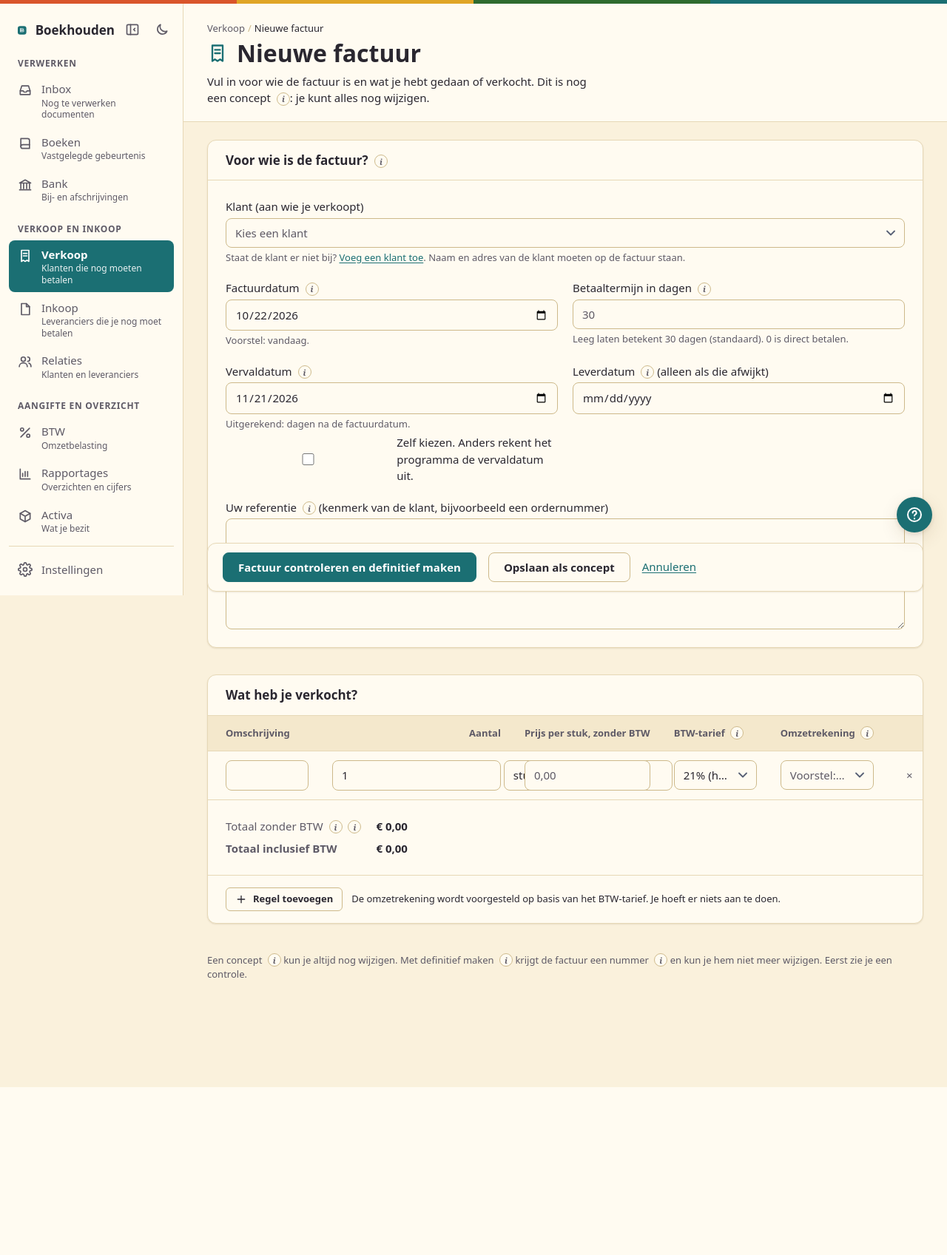
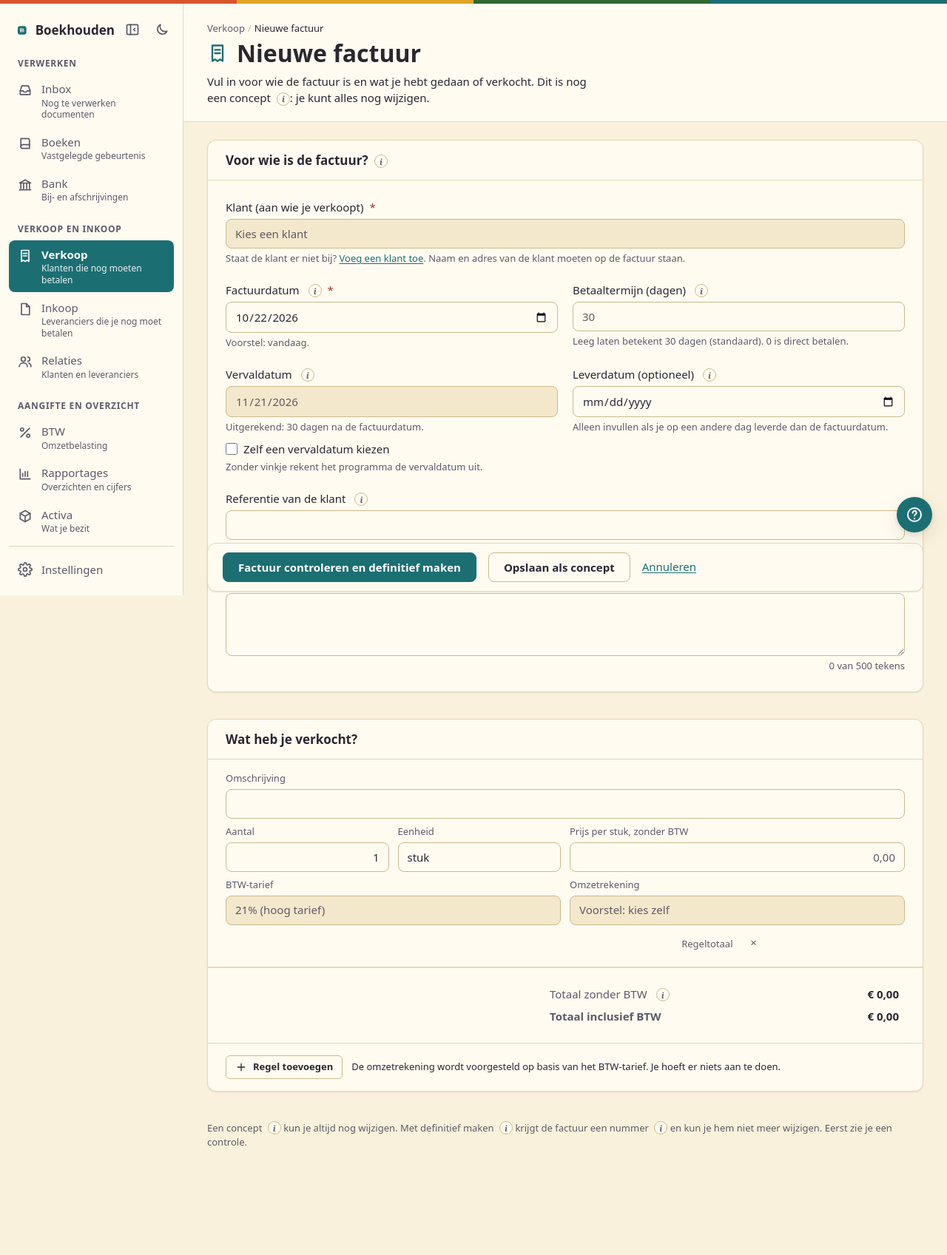
Before and after one commit to deargonauten/boekhouden, a FastAPI app: page /verkoop/nieuw in a window 1280 px wide. Shown: the whole page at 74% size. Before the commit the page ends 1470 px from the top, so only its background shows below. Run offline with FastAPI, Linux system fonts and the light colour scheme; style sheets or scripts are compiled from the project's sources.

Commit message:
Sales editor: proper lines grid with Regeltotaal, aligned totals, well-formed betaaltermijn/vervaldatum form
Co-Authored-By: Claude Sonnet 5.5 <noreply@anthropic.com>
Claude-Session: https://claude.ai/code/session_011fGsAkKyZxn5RsSxmhQPE9

```diff
--- /dev/null
+++ b/app/web/static/css/sales.css
@@ -0,0 +1,81 @@
+/* Sales invoice editor (verkoop/nieuw). Tokens only; shared looks live in app.css. */
+
+/* ---- "Voor wie is de factuur?": two-column grid, labels/inputs/hints line up ---- */
+.entry-form .entry-fields { align-items: start; }
+.field__head { display: flex; align-items: center; gap: var(--space-2); min-height: 1.5rem; }
+.field__head { flex-wrap: wrap; }
+.entry-form .field .check { margin-top: var(--space-1); }
+.entry-form .field .check input[type="checkbox"] { width: 16px; height: 16px; min-height: 0; padding: 0; flex: none; }
+.entry-form input[readonly]:not(.num) { background: var(--surface-2); color: var(--muted); cursor: default; }
+.entry-form .sales-lines input[readonly] { background: var(--surface-2); color: var(--muted); }
+.entry-form textarea { width: 100%; }
+#note-count { text-align: right; }
+
+/* ---- "Wat heb je verkocht?": one grid, headers align with the inputs ---- */
+.sales-card { container-type: inline-size; }
+table.sales-lines { table-layout: fixed; width: 100%; min-width: 69rem; }
+table.sales-lines th, table.sales-lines td { padding: var(--space-2); height: auto; vertical-align: middle; }
+table.sales-lines thead th { white-space: normal; vertical-align: bottom; line-height: 1.25; }
+table.sales-lines .sl-sub { display: block; font-weight: 400; }
+table.sales-lines input:not([type="hidden"]), table.sales-lines select { width: 100%; min-width: 0; }
+table.sales-lines input.num { text-align: right; font-variant-numeric: tabular-nums; }
+table.sales-lines td.sl-total, table.sales-lines th.sl-total { text-align: right; }
+table.sales-lines .sl-amount { font-weight: 600; font-variant-numeric: tabular-nums; white-space: nowrap; }
+table.sales-lines .sl-static { display: block; padding: var(--space-2) var(--space-3); }
+table.sales-lines .sl-qty { width: 5rem; }
+table.sales-lines .sl-unit { width: 5.5rem; }
+table.sales-lines .sl-price { width: 7.5rem; }
+table.sales-lines .sl-vat { width: 14rem; }
+table.sales-lines .sl-account { width: 15.5rem; }
+table.sales-lines .sl-total { width: 7.5rem; }
+table.sales-lines .sl-remove { width: 3.5rem; text-align: center; }
+table.sales-lines td:first-child, table.sales-lines th:first-child { padding-left: var(--space-6); }
+table.sales-lines td:last-child, table.sales-lines th:last-child { padding-right: var(--space-4); }
+table.sales-lines td::before { display: none; }
+
+/* Totals line up with the Regeltotaal column (7.5rem + remove column 3.5rem). */
+.sales-totals { display: flex; justify-content: flex-end; padding-right: 3.5rem; }
+.sales-totals .facts { grid-template-columns: 1fr 7.5rem; gap: var(--space-2) var(--space-4); width: min(100%, 30rem); }
+.sales-totals .facts dd { text-align: right; padding-right: var(--space-2); white-space: nowrap; }
+.sales-totals .facts dt { display: flex; align-items: center; gap: var(--space-2); }
+
+/* ---- Narrow: every line becomes its own block with visible labels ---- */
+@container (max-width: 68.99rem) {
+  table.sales-lines { min-width: 0; display: block; }
+  table.sales-lines thead { position: absolute; width: 1px; height: 1px; overflow: hidden; clip: rect(0 0 0 0); }
+  table.sales-lines tbody { display: block; }
+  table.sales-lines tr {
+    display: grid; grid-template-columns: repeat(12, minmax(0, 1fr)); gap: var(--space-2) var(--space-3);
+    padding: var(--space-4) var(--space-6); border-bottom: 1px solid var(--border);
+  }
+  .sales-card table.sales-lines td, .sales-card table.sales-lines td:first-child, .sales-card table.sales-lines td:last-child,
+  .sales-card table.sales-lines tbody tr:hover td {
+    display: block; width: auto; padding: 0; border: 0; text-align: left; min-width: 0; background: transparent; height: auto;
+  }
+  table.sales-lines tbody tr:hover { background: var(--surface-2); }
+  table.sales-lines td[data-label]::before {
+    display: block; content: attr(data-label); font-size: var(--text-sm); font-weight: 500; color: var(--muted); margin-bottom: var(--space-1);
+  }
+  table.sales-lines td.sl-account:empty { display: none; }
+  table.sales-lines .sl-desc { grid-column: 1 / -1; }
+  table.sales-lines .sl-qty { grid-column: span 3; }
+  table.sales-lines .sl-unit { grid-column: span 3; }
+  table.sales-lines .sl-price { grid-column: span 6; }
+  table.sales-lines .sl-vat { grid-column: span 6; }
+  table.sales-lines .sl-account { grid-column: span 6; }
+  table.sales-lines .sl-total { grid-column: span 9; text-align: right; }
+  .sales-card table.sales-lines td.sl-total { align-self: end; text-align: right; }
+  table.sales-lines .sl-remove { grid-column: span 3; text-align: right; align-self: end; }
+  .sales-totals { padding-right: var(--space-6); }
+}
+@container (max-width: 34rem) {
+  table.sales-lines tr { padding: var(--space-4); }
+  table.sales-lines .sl-qty, table.sales-lines .sl-unit { grid-column: span 6; }
+  table.sales-lines .sl-price, table.sales-lines .sl-vat, table.sales-lines .sl-account { grid-column: 1 / -1; }
+}
+@media (max-width: 899px) {
+  .sales-totals { padding-right: var(--space-4); }
+}
+
+/* The searchable dropdown wrapper must fill its cell, otherwise the select sizes itself to the cell it sits in. */
+table.sales-lines .cb { display: block; width: 100%; }
--- a/app/web/templates/sales/_line_row.html
+++ b/app/web/templates/sales/_line_row.html
@@ -1,20 +1,23 @@
-{# One editor line. Needs: row (dict), accounts, suggestions, vat_options, credit. #}
+{# One editor line. Needs: row (dict), accounts, suggestions, vat_options, credit; optional amount (Regeltotaal). #}
 <tr>
   {% if credit %}
-  <td><input name="line_description" value="{{ row.description }}" readonly aria-label="Omschrijving"><input type="hidden" name="line_original" value="{{ row.original_line_id }}"><input type="hidden" name="line_unit" value="{{ row.unit }}"><input type="hidden" name="line_vat" value="{{ row.vat_code }}"><input type="hidden" name="line_account" value=""></td>
-  <td class="num"><input name="line_quantity" value="{{ row.quantity }}" inputmode="decimal" size="6" aria-label="Aantal"> {{ row.unit }}</td>
-  <td class="num"><input name="line_price" value="{{ row.price }}" readonly size="9" aria-label="Prijs per stuk zonder BTW"></td>
-  <td>{{ dict(vat_options)[row.vat_code] }}</td>
-  <td></td>
+  <td class="sl-desc" data-label="Omschrijving"><input name="line_description" value="{{ row.description }}" readonly aria-label="Omschrijving"><input type="hidden" name="line_original" value="{{ row.original_line_id }}"><input type="hidden" name="line_unit" value="{{ row.unit }}"><input type="hidden" name="line_vat" value="{{ row.vat_code }}"><input type="hidden" name="line_account" value=""></td>
+  <td class="sl-qty" data-label="Aantal"><input class="num" name="line_quantity" value="{{ row.quantity }}" inputmode="decimal" aria-label="Aantal"></td>
+  <td class="sl-unit" data-label="Eenheid"><span class="sl-static">{{ row.unit }}</span></td>
+  <td class="sl-price" data-label="Prijs per stuk, zonder BTW"><input class="num" name="line_price" value="{{ row.price }}" readonly aria-label="Prijs per stuk zonder BTW"></td>
+  <td class="sl-vat" data-label="BTW-tarief"><span class="sl-static">{{ dict(vat_options)[row.vat_code] }}</span></td>
+  <td class="sl-account" data-label="Omzetrekening"></td>
   {% else %}
-  <td><input name="line_description" value="{{ row.description }}" maxlength="500" aria-label="Omschrijving"><input type="hidden" name="line_original" value=""></td>
-  <td class="num"><input name="line_quantity" value="{{ row.quantity }}" inputmode="decimal" size="5" aria-label="Aantal"> <input name="line_unit" value="{{ row.unit }}" size="6" aria-label="Eenheid"></td>
-  <td class="num"><input name="line_price" value="{{ row.price }}" inputmode="decimal" size="9" placeholder="0,00" aria-label="Prijs per stuk zonder BTW"></td>
-  <td><select name="line_vat" aria-label="BTW-tarief">{% for code, label in vat_options %}<option value="{{ code }}"{% if code == row.vat_code %} selected{% endif %}>{{ label }}</option>{% endfor %}</select></td>
-  <td><select name="line_account" aria-label="Omzetrekening">
+  <td class="sl-desc" data-label="Omschrijving"><input name="line_description" value="{{ row.description }}" maxlength="500" aria-label="Omschrijving"><input type="hidden" name="line_original" value=""></td>
+  <td class="sl-qty" data-label="Aantal"><input class="num" name="line_quantity" value="{{ row.quantity }}" inputmode="decimal" aria-label="Aantal"></td>
+  <td class="sl-unit" data-label="Eenheid"><input name="line_unit" value="{{ row.unit }}" maxlength="20" aria-label="Eenheid"></td>
+  <td class="sl-price" data-label="Prijs per stuk, zonder BTW"><input class="num" name="line_price" value="{{ row.price }}" inputmode="decimal" placeholder="0,00" aria-label="Prijs per stuk zonder BTW"></td>
+  <td class="sl-vat" data-label="BTW-tarief"><select name="line_vat" aria-label="BTW-tarief">{% for code, label in vat_options %}<option value="{{ code }}"{% if code == row.vat_code %} selected{% endif %}>{{ label }}</option>{% endfor %}</select></td>
+  <td class="sl-account" data-label="Omzetrekening"><select name="line_account" aria-label="Omzetrekening">
     <option value=""{% if not row.account_id %} selected{% endif %}>Voorstel: {{ suggestions[row.vat_code].code ~ " " ~ suggestions[row.vat_code].name if suggestions[row.vat_code] else "kies zelf" }}</option>
     {% for a in accounts %}<option value="{{ a.id }}"{% if row.account_id == a.id|string %} selected{% endif %}>{{ a.code }} {{ a.name }}</option>{% endfor %}
   </select></td>
   {% endif %}
-  <td><button type="button" class="btn-icon" aria-label="Regel verwijderen" title="Regel verwijderen" hx-on:click="var f=this.closest('form'); this.closest('tr').remove(); htmx.trigger(f,'change')">&times;</button></td>
+  <td class="sl-total" data-label="Regeltotaal"><output class="sl-amount" data-line-total>{{ amount or "" }}</output></td>
+  <td class="sl-remove"><button type="button" class="btn-icon" aria-label="Regel verwijderen" title="Regel verwijderen" hx-on:click="var f=this.closest('form'); this.closest('tr').remove(); htmx.trigger(f,'change')">&times;</button></td>
 </tr>
--- a/app/web/templates/sales/_term_fields.html
+++ b/app/web/templates/sales/_term_fields.html
@@ -1,13 +1,14 @@
 {# Betaaltermijn and vervaldatum fields. Re-rendered by /verkoop/termijn (oob swap) when klant, factuurdatum or termijn change. #}
 {% from "partials/_info.html" import info with context %}
 <div class="field" id="term-field"{% if oob %} hx-swap-oob="true"{% endif %}>
-  <label for="f-term">Betaaltermijn in dagen {{ info("betaaltermijn") }}</label>
-  <input id="f-term" name="payment_term_days" value="{{ values.payment_term_days }}" inputmode="numeric" maxlength="3" placeholder="{{ defaults.payment_term_days }}">
-  <span class="field__hint">Leeg laten betekent {{ defaults.payment_term_days }} dagen{% if defaults.term_source == "klant" %} (afspraak met deze klant){% else %} (standaard){% endif %}. 0 is direct betalen.</span>
+  <label class="field__head" for="f-term"><span>Betaaltermijn (dagen)</span> {{ info("betaaltermijn") }}</label>
+  <input id="f-term" name="payment_term_days" value="{{ values.payment_term_days }}" inputmode="numeric" maxlength="3" placeholder="{{ defaults.payment_term_days }}" aria-describedby="term-hint">
+  <span class="field__hint" id="term-hint">Leeg laten betekent {{ defaults.payment_term_days }} dagen{% if defaults.term_source == "klant" %} (afspraak met deze klant){% else %} (standaard){% endif %}. 0 is direct betalen.</span>
 </div>
 <div class="field" id="due-field"{% if oob %} hx-swap-oob="true"{% endif %}>
-  <label for="f-due">Vervaldatum {{ info("vervaldatum") }}</label>
-  <input type="date" id="f-due" name="due_date" value="{{ values.due_date }}">
-  <span class="field__hint" id="due-hint">{% if values.due_date_manual %}Je hebt de vervaldatum zelf gekozen.{% elif effective_term is not none %}Uitgerekend: {{ effective_term }} {{ "dag" if effective_term == 1 else "dagen" }} na de factuurdatum.{% endif %}</span>
-  <label class="check"><input type="checkbox" name="due_date_manual" value="1"{% if values.due_date_manual %} checked{% endif %}> <span>Zelf kiezen. Anders rekent het programma de vervaldatum uit.</span></label>
+  <label class="field__head" for="f-due"><span>Vervaldatum</span> {{ info("vervaldatum") }}</label>
+  <input type="date" id="f-due" name="due_date" value="{{ values.due_date }}"{% if not values.due_date_manual %} readonly tabindex="-1"{% endif %} aria-describedby="due-hint">
+  <span class="field__hint" id="due-hint">{% if values.due_date_manual %}Je hebt de vervaldatum zelf gekozen.{% elif effective_term == 0 %}Uitgerekend: direct betalen, dus op de factuurdatum.{% elif effective_term is not none %}Uitgerekend: {{ effective_term }} {{ "dag" if effective_term == 1 else "dagen" }} na de factuurdatum.{% endif %}</span>
+  <label class="check" for="f-due-manual"><input type="checkbox" id="f-due-manual" name="due_date_manual" value="1"{% if values.due_date_manual %} checked{% endif %} aria-describedby="due-manual-hint"><span>Zelf een vervaldatum kiezen</span></label>
+  <span class="field__hint" id="due-manual-hint">Zonder vinkje rekent het programma de vervaldatum uit.</span>
 </div>
--- a/app/web/templates/sales/_totals.html
+++ b/app/web/templates/sales/_totals.html
@@ -1,6 +1,6 @@
 {% from "partials/_info.html" import info with context %}
-<dl class="facts" id="totals">
-  <dt>Totaal zonder BTW {{ info("btw") }} {{ info("omzet") }}</dt><dd class="money">{{ totals.total_excl_cents|euro }}</dd>
+<dl class="facts" id="totals" data-amounts="{{ (amounts or [])|tojson|forceescape }}">
+  <dt>Totaal zonder BTW {{ info("btw") }}</dt><dd class="money">{{ totals.total_excl_cents|euro }}</dd>
   {% for g in totals.groups %}<dt>BTW {{ (g.rate_bp / 100)|round|int }}% over {{ g.base_cents|euro }}</dt><dd class="money">{{ g.vat_cents|euro }}</dd>{% endfor %}
   <dt><strong>Totaal inclusief BTW</strong></dt><dd class="money"><strong>{{ totals.total_incl_cents|euro }}</strong></dd>
 </dl>
--- a/app/web/templates/sales/edit.html
+++ b/app/web/templates/sales/edit.html
@@ -2,7 +2,7 @@
 {% from "partials/_info.html" import info, term_label with context %}
 {% from "partials/_ui.html" import page_header, error_box, notice, icon with context %}
 {% from "sales/_macros.html" import status_pill with context %}
-{% block head %}<link rel="stylesheet" href="/static/css/ledger.css">{% endblock %}
+{% block head %}<link rel="stylesheet" href="/static/css/ledger.css"><link rel="stylesheet" href="/static/css/sales.css">{% endblock %}
 {% block content %}
 {% set kind_word = "Creditnota" if credit else "Factuur" %}
 {% set lead %}{% if credit %}Een creditnota {{ info("creditnota") }} corrigeert de factuur{% if original %} {{ original.number }}{% endif %}. Je kunt alleen aantallen verlagen of regels weghalen.{% else %}Vul in voor wie de factuur is en wat je hebt gedaan of verkocht. Dit is nog een concept {{ info("concept_factuur") }}: je kunt alles nog wijzigen.{% endif %}{% endset %}
@@ -18,50 +18,53 @@
       <div class="field entry-fields__wide"><span class="field__label">Klant</span><p><strong>{{ contact.name if contact else "" }}</strong></p><input type="hidden" name="contact_id" value="{{ values.contact_id }}"></div>
       {% else %}
       <div class="field entry-fields__wide">
-        <label for="f-contact">Klant (aan wie je verkoopt)</label>
-        <select name="contact_id" id="f-contact" required>
+        <label class="field__head required" for="f-contact"><span>Klant (aan wie je verkoopt)</span></label>
+        <select name="contact_id" id="f-contact" required aria-describedby="contact-hint">
           <option value="">Kies een klant</option>
           {% for c in customers %}<option value="{{ c.id }}"{% if values.contact_id == c.id|string %} selected{% endif %}>{{ c.name }}</option>{% endfor %}
         </select>
-        <span class="field__hint">Staat de klant er niet bij? <a href="/relaties/nieuw?soort=klant">Voeg een klant toe</a>. Naam en adres van de klant moeten op de factuur staan.</span>
+        <span class="field__hint" id="contact-hint">Staat de klant er niet bij? <a href="/relaties/nieuw?soort=klant">Voeg een klant toe</a>. Naam en adres van de klant moeten op de factuur staan.</span>
       </div>
       {% endif %}
       <div class="field">
-        <label for="f-date">Factuurdatum {{ info("factuurdatum") }}</label>
-        <input type="date" id="f-date" name="invoice_date" value="{{ values.invoice_date }}" required>
-        <span class="field__hint">Voorstel: vandaag.</span>
+        <label class="field__head required" for="f-date"><span>Factuurdatum</span> {{ info("factuurdatum") }}</label>
+        <input type="date" id="f-date" name="invoice_date" value="{{ values.invoice_date }}" required aria-describedby="date-hint">
+        <span class="field__hint" id="date-hint">Voorstel: vandaag.</span>
       </div>
       {% if not credit %}
       {% include "sales/_term_fields.html" %}
       <div class="field">
-        <label for="f-service">Leverdatum {{ info("leverdatum") }} (alleen als die afwijkt)</label>
-        <input type="date" id="f-service" name="service_date" value="{{ values.service_date }}">
+        <label class="field__head" for="f-service"><span>Leverdatum (optioneel)</span> {{ info("leverdatum") }}</label>
+        <input type="date" id="f-service" name="service_date" value="{{ values.service_date }}" aria-describedby="service-hint">
+        <span class="field__hint" id="service-hint">Alleen invullen als je op een andere dag leverde dan de factuurdatum.</span>
       </div>
       {% else %}
       <input type="hidden" name="payment_term_days" value=""><input type="hidden" name="due_date" value=""><input type="hidden" name="service_date" value="">
       {% endif %}
       <div class="field entry-fields__wide">
-        <label for="f-ref">Uw referentie {{ info("referentie") }} (kenmerk van de klant, bijvoorbeeld een ordernummer)</label>
-        <input id="f-ref" name="reference" value="{{ values.reference }}">
+        <label class="field__head" for="f-ref"><span>Referentie van de klant</span> {{ info("referentie") }}</label>
+        <input id="f-ref" name="reference" value="{{ values.reference }}" aria-describedby="ref-hint">
+        <span class="field__hint" id="ref-hint">Het kenmerk van de klant, bijvoorbeeld een ordernummer. Staat op de factuur.</span>
       </div>
       <div class="field entry-fields__wide">
-        <label for="f-note">Opmerking op de factuur (maximaal 500 tekens)</label>
-        <textarea id="f-note" name="note" rows="2" maxlength="500">{{ values.note }}</textarea>
+        <label class="field__head" for="f-note"><span>Opmerking op de factuur</span></label>
+        <textarea id="f-note" name="note" rows="3" maxlength="500" aria-describedby="note-count" oninput="document.getElementById('note-count').textContent=this.value.length+' van 500 tekens'">{{ values.note }}</textarea>
+        <span class="field__hint" id="note-count">{{ values.note|length }} van 500 tekens</span>
       </div>
     </div>
   </section>
 
-  <section class="card card--flush">
+  <section class="card card--flush sales-card">
     <div class="card__header"><h2>Wat heb je verkocht?</h2></div>
-    <div class="table-wrap">
-    <table class="data lines-table" id="lines">
-      <thead><tr><th>Omschrijving</th><th class="num">Aantal</th><th class="num">Prijs per stuk, zonder BTW</th><th>BTW-tarief {{ info("btw_tarief") }}</th><th>Omzetrekening {{ info("omzet") }}</th><th><span class="visually-hidden">Verwijderen</span></th></tr></thead>
+    <div class="table-wrap sales-lines-wrap">
+    <table class="data sales-lines" id="lines">
+      <thead><tr><th class="sl-desc">Omschrijving</th><th class="sl-qty num">Aantal</th><th class="sl-unit">Eenheid</th><th class="sl-price num">Prijs per stuk<span class="sl-sub">zonder BTW</span></th><th class="sl-vat">BTW-tarief {{ info("btw_tarief") }}</th><th class="sl-account">Omzetrekening {{ info("omzet") }}</th><th class="sl-total num">Regeltotaal</th><th class="sl-remove"><span class="visually-hidden">Verwijderen</span></th></tr></thead>
       <tbody id="line-rows">
-        {% for row in values.rows %}{% include "sales/_line_row.html" %}{% endfor %}
+        {% for row in values.rows %}{% set amount = amounts[loop.index0] if amounts else "" %}{% include "sales/_line_row.html" %}{% endfor %}
       </tbody>
     </table>
     </div>
-    <div class="card__body" hx-post="/verkoop/totalen" hx-include="#sales-form" hx-trigger="change from:#sales-form, keyup delay:500ms from:#sales-form" hx-target="#totals" hx-swap="outerHTML">{% include "sales/_totals.html" %}</div>
+    <div class="card__body sales-totals" hx-post="/verkoop/totalen" hx-include="#sales-form" hx-trigger="change from:#sales-form, keyup delay:500ms from:#sales-form" hx-target="#totals" hx-swap="outerHTML">{% include "sales/_totals.html" %}</div>
     {% if not credit %}
     <div class="card__footer cluster">
       <button type="button" class="btn btn-secondary btn-small" hx-get="/verkoop/regel" hx-target="#line-rows" hx-swap="beforeend" hx-trigger="click" hx-boost="false">{{ icon("plus", 16) }}Regel toevoegen</button>
@@ -83,4 +86,17 @@
   <button type="submit" class="btn btn-danger btn-small" onclick="return confirm('Dit concept weggooien? Dit kan niet ongedaan worden gemaakt.')">Concept weggooien</button>
 </form>
 {% endif %}
+<script>
+/* Regeltotaal per regel: the totals partial carries the amounts per row; fill them in after every refresh. */
+document.body.addEventListener("htmx:afterSettle", function (e) {
+  var target = e.detail && e.detail.target;
+  if (target && target.id === "line-rows") { htmx.trigger(document.getElementById("sales-form"), "change"); return; }
+  var path = e.detail && e.detail.requestConfig && e.detail.requestConfig.path;
+  var totals = document.getElementById("totals");
+  if (path !== "/verkoop/totalen" || !totals) return;
+  var amounts = [];
+  try { amounts = JSON.parse(totals.dataset.amounts || "[]"); } catch (err) { return; }
+  document.querySelectorAll("#line-rows [data-line-total]").forEach(function (el, i) { el.textContent = amounts[i] || ""; });
+});
+</script>
 {% endblock %}
```
Also changed, not shown: app/web/sales_routes.py (+31 -7 lines), tests/test_sales_web.py (+46 -0 lines).
